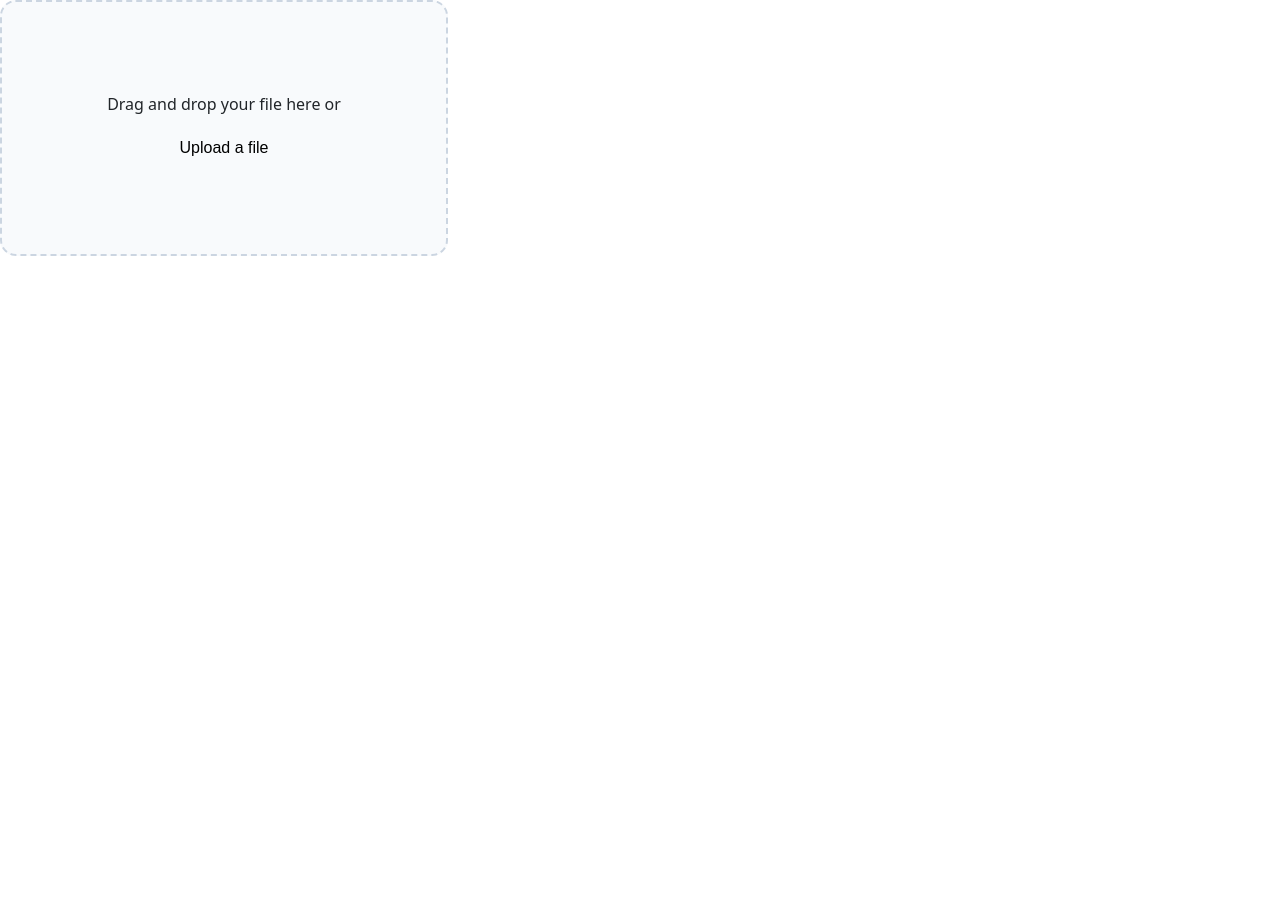
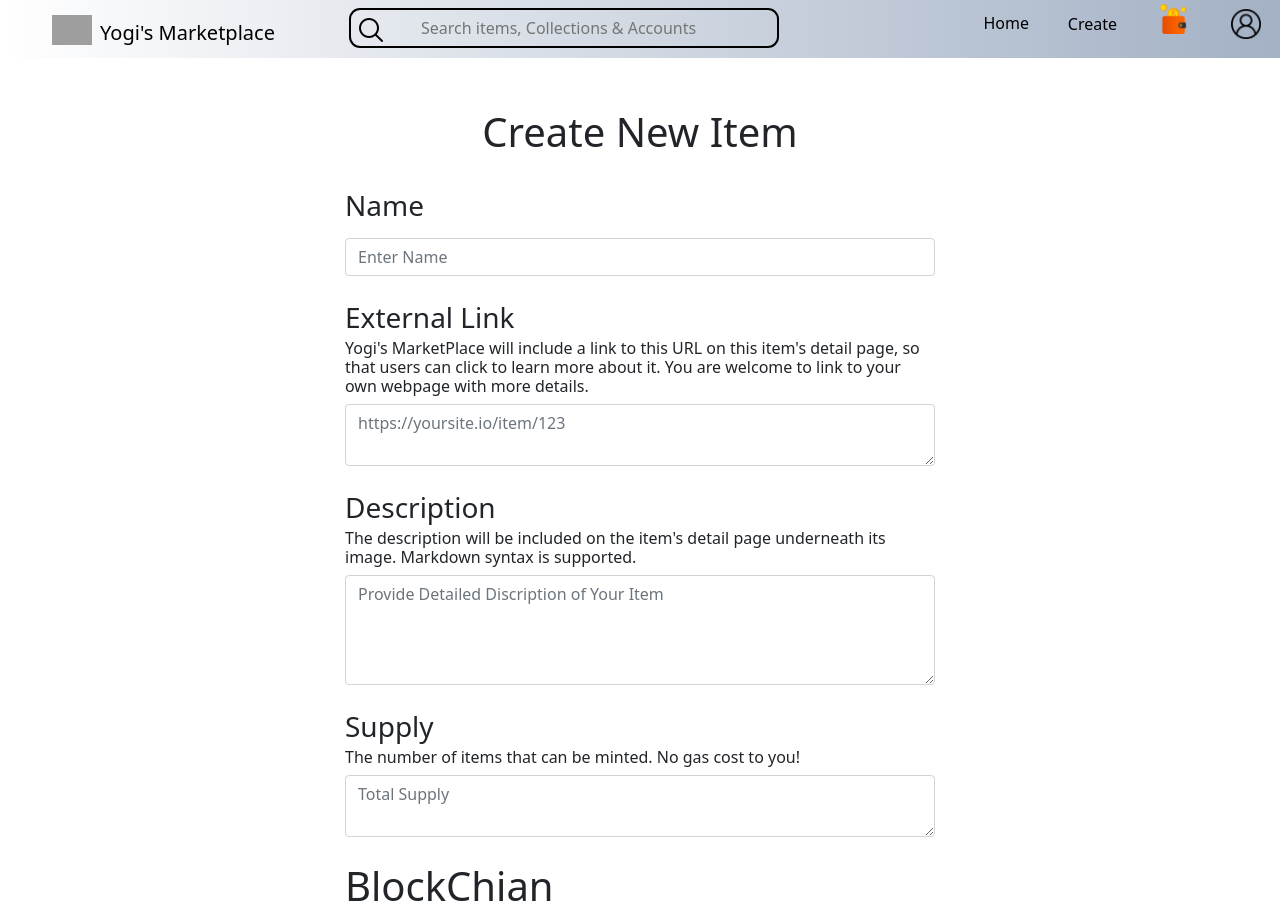
Before and after one commit to BlockchainTeamThoughtWin/demoMarketPlace, a Next.js app in the folder Frontend/: page /Create in a window 1280 px wide. Shown: the top 917 px of the page. Before the commit the page ends 800 px from the top, so only its background shows below. Built offline with nearby package versions, Linux system fonts and the light colour scheme; grey boxes are pictures that could not be loaded.

Commit message:
Updated Create Page

```diff
--- a/Frontend/pages/Create.js
+++ b/Frontend/pages/Create.js
@@ -1,81 +1,112 @@
-import React from "react";
+import React, { useState } from "react";
 import Navbar from "../components/Navbar";
-// import style from "../styles/create.module.css";
+import Form from "react-bootstrap/Form";
+import style from "../styles/create.module.css";
+import Button from "react-bootstrap/Button";
 
 const Create = () => {
-  const [dragActive, setDragActive] = React.useState(false);
-  // ref
-  const inputRef = React.useRef(null);
+  const [query, setQuery] = useState({
+    _name: "",
+    Link: "",
+    Description: "",
+    Supply: "",
+    BlockChian: "",
+  });
 
-  // handle drag events
-  const handleDrag = function (e) {
-    e.preventDefault();
-    e.stopPropagation();
-    if (e.type === "dragenter" || e.type === "dragover") {
-      setDragActive(true);
-    } else if (e.type === "dragleave") {
-      setDragActive(false);
-    }
+  // Update inputs value
+  const handleParam = (e) => {
+    const name = e.target.name;
+    const value = e.target.value;
+    setQuery({ ...query, [name]: value });
   };
-
-  // triggers when file is dropped
-  const handleDrop = function (e) {
-    e.preventDefault();
-    e.stopPropagation();
-    // setDragActive(false);
-    if (e.dataTransfer.files && e.dataTransfer.files[0]) {
-      // handleFiles(e.dataTransfer.files);
-    }
-  };
-
-  // triggers when file is selected with click
-  const handleChange = function (e) {
-    e.preventDefault();
-    if (e.target.files && e.target.files[0]) {
-      // handleFiles(e.target.files);
-    }
-  };
-
-  // triggers the input when the button is clicked
-  const onButtonClick = () => {
-    inputRef.current.click();
+  // Form Submit function
+  const formSubmit = () => {
+    console.log("Data", query);
   };
 
   return (
-    <form
-      id="form-file-upload"
-      onDragEnter={handleDrag}
-      onSubmit={(e) => e.preventDefault()}
-    >
-      <input
-        ref={inputRef}
-        type="file"
-        id="input-file-upload"
-        multiple={true}
-        onChange={handleChange}
-      />
-      <label
-        id="label-file-upload"
-        htmlFor="input-file-upload"
-        className={dragActive ? "drag-active" : ""}
-      >
-        <div>
-          <p>Drag and drop your file here or</p>
-          <button className="upload-button" onClick={onButtonClick}>
-            Upload a file
-          </button>
-        </div>
-      </label>
-      {dragActive && (
-        <div
-          id="drag-file-element"
-          onDragEnter={handleDrag}
-          onDragLeave={handleDrag}
-          onDragOver={handleDrag}
-          onDrop={handleDrop}
-        ></div>
-      )}
-    </form>
+    <>
+      <Navbar />
+      <div className={style.Create}>
+        <h1>Create New Item</h1>
+        <Form className={style.form}>
+          <Form.Group>
+            <Form.Label>
+              <h3 className={style.Names}>Name</h3>
+            </Form.Label>
+            <Form.Control
+              type="text"
+              placeholder="Enter Name"
+              name="_name"
+              value={query._name}
+              onChange={handleParam}
+            />
+          </Form.Group>
+
+          <Form.Group>
+            <Form.Label>
+              <h3 className={style.Names}>External Link</h3>
+            </Form.Label>
+            <h6 className={style.names}>
+              Yogi's MarketPlace will include a link to this URL on this item's
+              detail page, so that users can click to learn more about it. You
+              are welcome to link to your own webpage with more details.
+            </h6>
+            <Form.Control
+              as="textarea"
+              placeholder="https://yoursite.io/item/123"
+              name="Link"
+              value={query.Link}
+              onChange={handleParam}
+            />
+          </Form.Group>
+          <Form.Group>
+            <Form.Label>
+              <h3 className={style.Names}>Description</h3>
+            </Form.Label>
+            <h6 className={style.names}>
+              The description will be included on the item's detail page
+              underneath its image. Markdown syntax is supported.
+            </h6>
+            <Form.Control
+              as="textarea"
+              placeholder="Provide Detailed Discription of Your Item"
+              rows={4}
+              name="Description"
+              value={query.Description}
+              onChange={handleParam}
+            />
+          </Form.Group>
+
+          <Form.Group>
+            <Form.Label>
+              <h3 className={style.Names}>Supply</h3>
+            </Form.Label>
+            <h6 className={style.names}>
+              The number of items that can be minted. No gas cost to you!
+            </h6>
+            <Form.Control as="textarea" placeholder="Total Supply " />
+          </Form.Group>
+
+          <Form.Group>
+            <div>
+              <h1 className={style.Names}>BlockChian</h1>
+              <select className={style.chain}>
+                <option value="female">Ethereum</option>
+                <option value="female">Arbitrum</option>
+                <option value="male">Avalanche</option>
+                <option value="other">Klaytn</option>
+                <option value="other">Polygon</option>
+                <option value="other">Solana</option>
+              </select>
+            </div>
+          </Form.Group>
+          <Button className={style.primary} onClick={formSubmit}>
+            Submit
+          </Button>
+        </Form>
+      </div>
+    </>
   );
 };
 
--- a/Frontend/styles/create.module.css
+++ b/Frontend/styles/create.module.css
@@ -1,3 +1,40 @@
+.Create{
+  text-align: center;
+  padding: 50px;
+}
+
+.Names{
+  margin-top: 25px;
+}
+
+.names{
+  margin-top: -12px;
+}
+
+.primary{
+  margin-top: 20px;
+  width: 125px;
+  height: 50px;
+}
+
+.drop{
+  background: transparent;
+  color: black;
+  width: 100%;
+  text-align: left;
+  height: 50px;
+}
+
+.chain{
+  width: 100%;
+  height: 50px;
+}
+
+.form{
+  width: 50%;
+  margin: auto;
+  text-align:left;
+}
 
   #form-file-upload {
     height: 16rem;
```
Also changed, not shown: 1 other file (tests, documents, lock files or other folders).
